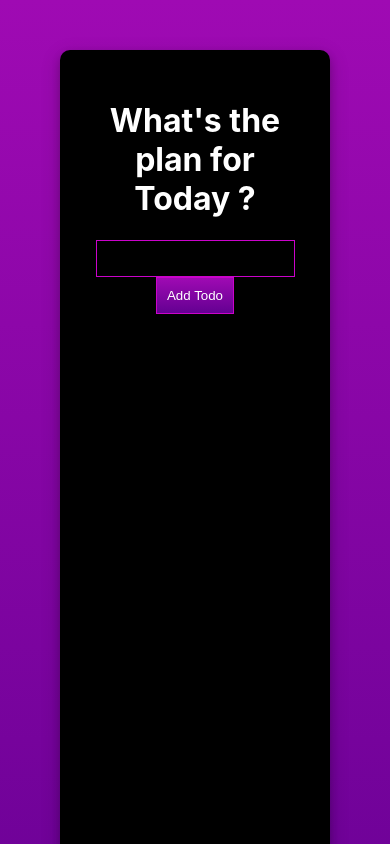
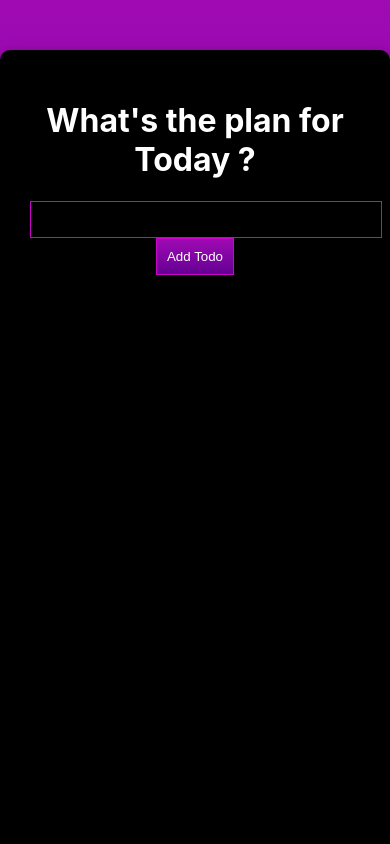
Before and after one commit to rupam404/todolist, a React (Create React App) app: page / in a window 390 px wide. Shown: the top 844 px of the page. Built offline with nearby package versions, Linux system fonts and the light colour scheme.

Commit message:
3rd commit

```diff
--- a/src/App.css
+++ b/src/App.css
@@ -94,11 +94,11 @@ body{
     height: 120vh;
   }
   .App{
-    width: 270px;
+    width: auto;
     height: 110vh;
   }
   .todoInput{
-    width: auto;
+    width: 100%;
   }
   .normal{
     width: auto;
@@ -106,4 +106,8 @@ body{
   .active{
     width: auto;
   }
+  .submit{
+    width: auto;
+  }
+
 }
```
